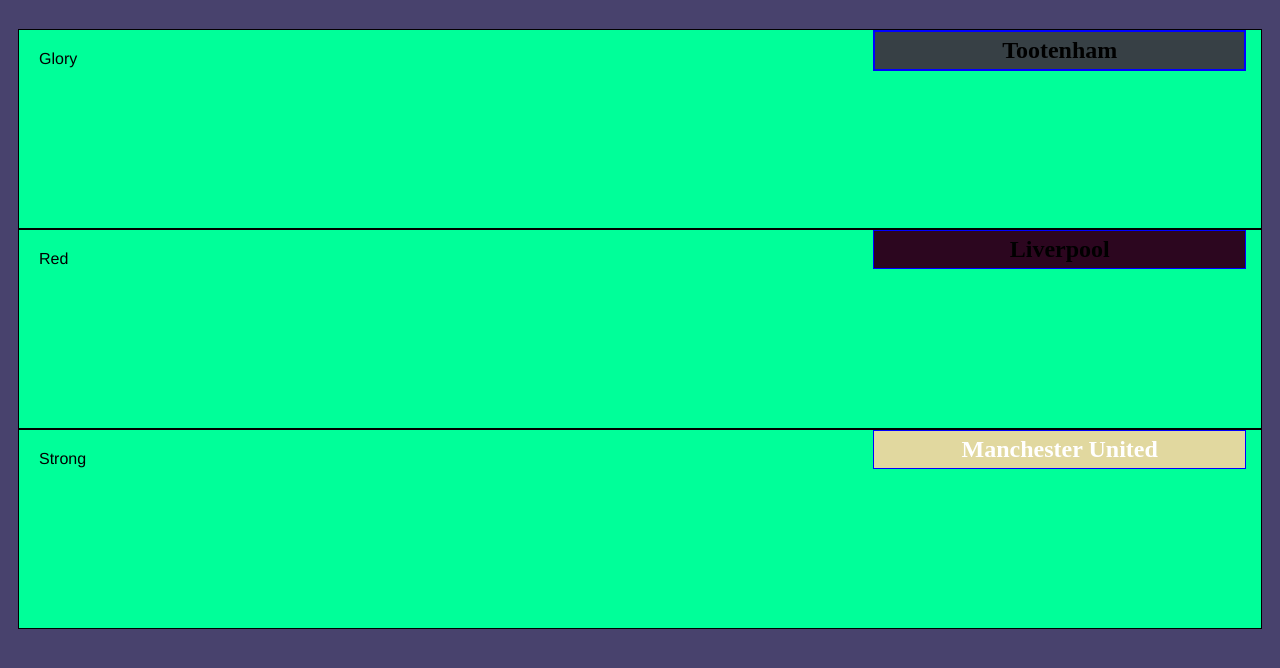
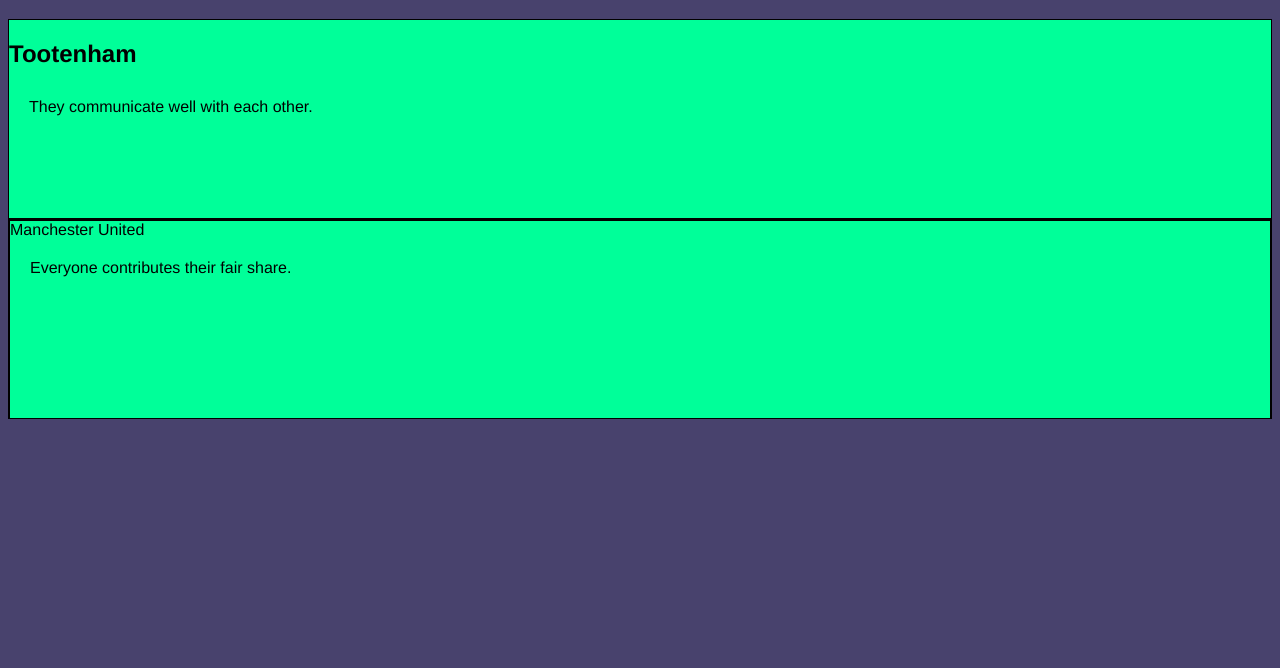
Before and after one commit to Ekrem-R/coursera-html-css-javascript, a plain HTML site: page module2-solutions/index.html in a window 1280 px wide. Shown: the part 62-730 px from the top of the page. Drawn offline with Linux system fonts and the light colour scheme.

Commit message:
Update index.html

```diff
--- a/module2-solutions/index.html
+++ b/module2-solutions/index.html
@@ -10,37 +10,26 @@
 </head>
 <body>
 	<h1>Describing Football Team</h1>
-  <div class="container">
 	<div class="row">
 	<div class=" col-lg-4 col-md-6 col-sm-12">
-		<section >
-		<div id="team1" >
-			Tootenham
-		</div>
-		<p>
-      Glory
-
+		<section class="team1" >
+			 <h2>Tootenham</h2>
+		<p> They communicate well with each other.
 		</p>
 		</section>
 	</div>
 	<div class=" col-lg-4 col-md-6 col-sm-12">
-		<section >
-		<div id="team2" >
-			Liverpool
-		</div>
-		<p>
-		 Red
+		<section class="team2>
+		 <h2>Liverpool</h2>
 
+		<p> They focus on goals and results.
 		</p>
 		</section>
 	</div>
 	<div class=" col-lg-4 col-md-12 col-sm-12">
-		<section >
-		<div id="team3" >
-			Manchester United
-		</div>
-		<p>
-	           Strong
+		<section class="team3 >
+			 <h2>Manchester United</h2>
+		<p> Everyone contributes their fair share.
 		</p>
 		</section>
 	</div>
```
